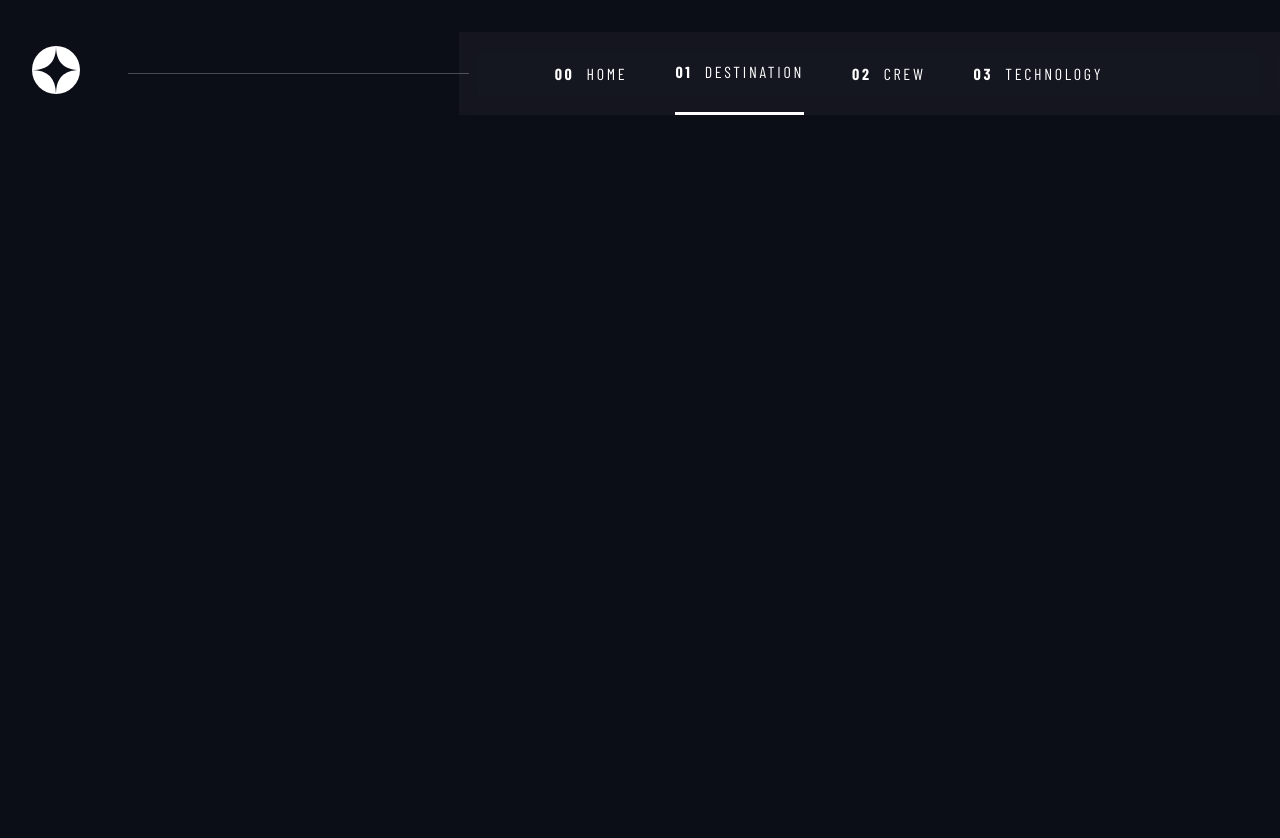
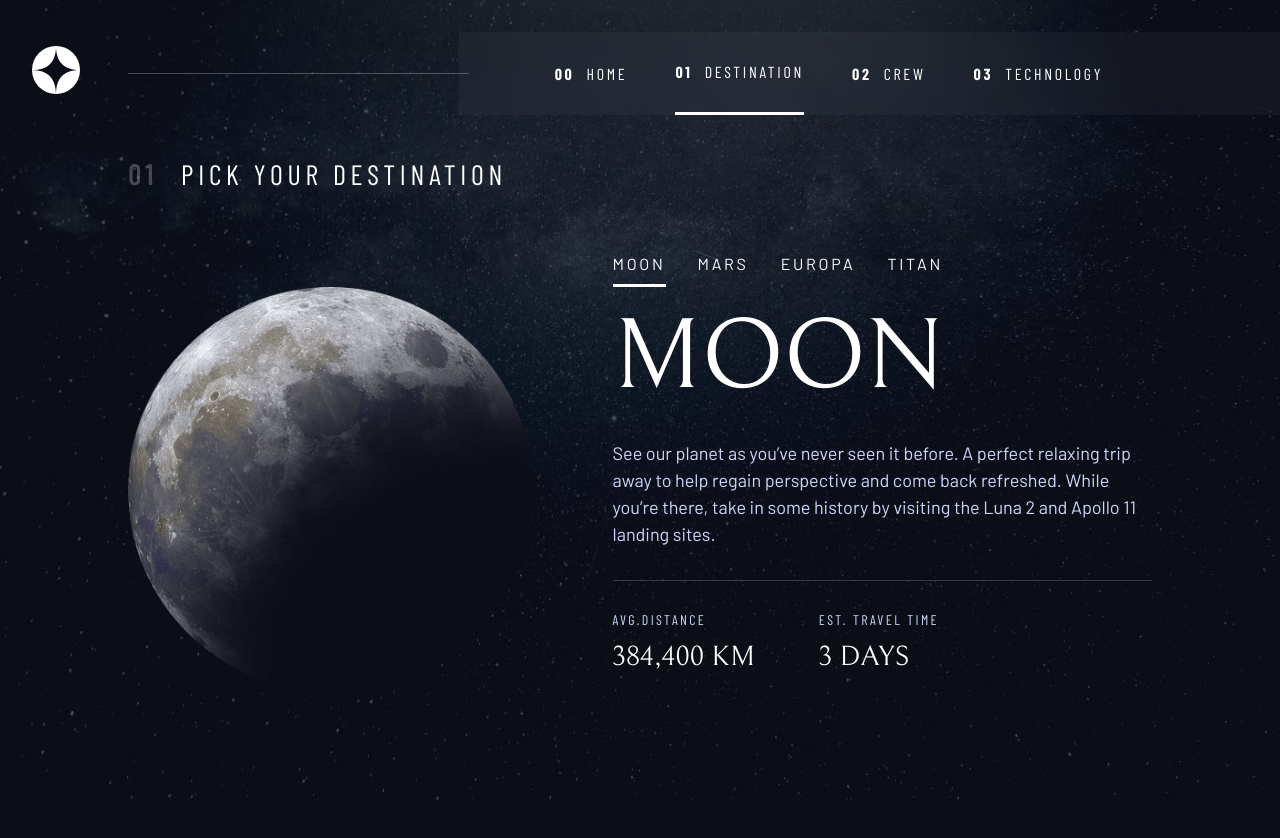
Before and after one commit to zyniiee/space-tourism, a React (Create React App) app: page /destination in a window 1280 px wide. Shown: the top 838 px of the page. Before the commit the page ends 800 px from the top, so only its background shows below. Built offline with nearby package versions, Linux system fonts and the light colour scheme.

Commit message:
Updates V1.2.0 Destination Page Dev

```diff
--- a/package.json
+++ b/package.json
@@ -11,6 +11,7 @@
     "react-dom": "^18.2.0",
     "react-router-dom": "^6.22.3",
     "react-scripts": "5.0.1",
+    "react-tabs": "^6.0.2",
     "react-transition-group": "^4.4.5",
     "styled-components": "^6.1.8",
     "web-vitals": "^2.1.4"
--- a/src/components/Navigation/styles.js
+++ b/src/components/Navigation/styles.js
@@ -1,4 +1,4 @@
-import styled, { css } from "styled-components";
+import styled from "styled-components";
 
 export const Nav = styled.nav`
   padding-top: 2rem;
@@ -63,11 +63,15 @@ export const Span = styled.span`
 `;
 export const Li = styled.li`
   padding: 2rem 0;
+  transition: border-bottom 0.3s ease-in-out;
   &.active {
     border-bottom: 3px solid var(--white);
   }
   @media (max-width: 768px) {
     padding: 0.5rem 0;
+  }
+  &:hover {
+    border-bottom: 3px solid rgba(255, 255, 255, 0.5);
   }
 `;
 export const Line = styled.div`
--- a/src/pages/Crew/index.jsx
+++ b/src/pages/Crew/index.jsx
@@ -1,5 +1,5 @@
 import React from "react";
-
+import { crew } from "../../data";
 const Crew = () => {};
 
 export default Crew;
--- a/src/pages/Destination/index.jsx
+++ b/src/pages/Destination/index.jsx
@@ -1,5 +1,67 @@
-import React from "react";
+import React, { useState } from "react";
+import { Tab, Tabs, TabList, TabPanel } from "react-tabs";
+import { destinations } from "../../data";
+import {
+  DestinationContainer,
+  DetailsContainer,
+  Background,
+  Span,
+  Line,
+  Image,
+  TextsContainer,
+  InfoContaier,
+  InfoText,
+  StyledTabList,
+  StyledTab,
+  MobileHidden,
+} from "./styles";
+const Destination = () => {
+  const [activeDestination, setActiveDestination] = useState(destinations[0]);
+  const handleTabClick = (index) => {
+    setActiveDestination(destinations[index]);
+  };
+  return (
+    <DestinationContainer>
+      <Background />
+      <h5>
+        <Span>01</Span>Pick your destination
+      </h5>
+      <Tabs onSelect={handleTabClick}>
+        <DetailsContainer>
+          <MobileHidden />
+          <StyledTabList>
+            {destinations.map((destination, index) => (
+              <StyledTab key={index}>{destination.name}</StyledTab>
+            ))}
+          </StyledTabList>
+        </DetailsContainer>
 
-const Destination = () => {};
+        {destinations.map((destinations, index) => (
+          <TabPanel key={index}>
+            <DetailsContainer>
+              <Image src={destinations.images.png} alt={destinations.name} />
+              <TextsContainer>
+                <h2>{destinations.name}</h2>
+                <p>{destinations.description}</p>
+
+                <Line />
+                <InfoContaier>
+                  <InfoText>
+                    <p className="subheading-2">Avg.distance</p>
+                    <p className="subheading-1">{destinations.distance}</p>
+                  </InfoText>
+                  <InfoText>
+                    <p className="subheading-2">est. travel time</p>
+                    <p className="subheading-1">{destinations.travel}</p>
+                  </InfoText>
+                </InfoContaier>
+              </TextsContainer>
+            </DetailsContainer>
+          </TabPanel>
+        ))}
+      </Tabs>
+    </DestinationContainer>
+  );
+};
 
 export default Destination;
--- a/src/pages/Destination/styles.js
+++ b/src/pages/Destination/styles.js
@@ -0,0 +1,161 @@
+import styled from "styled-components";
+import { TabList, Tab, TabPanel } from "react-tabs";
+
+export const DestinationContainer = styled.div`
+  width: 100%;
+  display: flex;
+  flex-direction: column;
+  gap: 4rem;
+  padding: 10rem 8rem;
+  align-items: flex-start;
+  box-sizing: border-box;
+  @media (min-width: 768px) and (max-width: 1024px) {
+    padding: 8rem 2rem;
+    width: 100%;
+    height: 100%;
+    gap: 2rem;
+  }
+  @media (max-width: 768px) {
+    width: 100%;
+    height: 100%;
+    padding: 6rem 4rem;
+    align-items: center;
+    gap: 2rem;
+  }
+`;
+export const DetailsContainer = styled.div`
+  display: grid;
+  grid-template-columns: 0.75fr 1fr;
+  gap: 5rem;
+  align-items: center;
+  @media (min-width: 768px) and (max-width: 1024px) {
+    display: flex;
+    flex-direction: column;
+    align-items: center;
+    margin-top: 3rem;
+  }
+  @media (max-width: 768px) {
+    flex-direction: column;
+    display: flex;
+    gap: 3rem;
+    margin-top: 2rem;
+  }
+`;
+export const MobileHidden = styled.div`
+  display: block;
+  @media (min-width: 768px) and (max-width: 1024px) {
+    display: none;
+  }
+  @media (max-width: 768px) {
+    display: none;
+  }
+`;
+export const Image = styled.img`
+  width: 100%;
+  height: auto;
+  object-fit: cover;
+  @media (min-width: 768px) and (max-width: 1024px) {
+    width: 50%;
+  }
+  @media (max-width: 768px) {
+    width: 70%;
+  }
+`;
+export const TextsContainer = styled.div`
+  box-sizing: border-box;
+  width: 100%;
+  display: flex;
+  flex-direction: column;
+  align-items: start;
+  gap: 2rem;
+  @media (min-width: 768px) and (max-width: 1024px) {
+    align-items: center;
+    width: 60%;
+  }
+  @media (max-width: 768px) {
+    align-items: center;
+    width: 80%;
+  }
+`;
+export const InfoContaier = styled.div`
+  display: flex;
+  gap: 4rem;
+  @media (max-width: 768px) {
+    flex-direction: column;
+    gap: 2rem;
+  }
+`;
+export const InfoText = styled.div`
+  display: flex;
+  flex-direction: column;
+  gap: 1rem;
+`;
+export const Background = styled.div`
+  z-index: -1;
+  position: fixed;
+  top: 0;
+  left: 0;
+  width: 100%;
+  height: 100%;
+  background: url("/assets/destination/background-destination-desktop.jpg")
+    no-repeat;
+  background-size: cover;
+  background-position: center;
+  background-attachment: fixed; /* Make the background fixed */
+  @media (min-width: 768px) and (max-width: 1024px) {
+    background: url("/assets/destination/background-destination-tablet.jpg")
+      no-repeat;
+    background-size: cover;
+    background-position: center;
+  }
+  @media (max-width: 768px) {
+    background: url("/assets/destination/background-destination-mobile.jpg")
+      no-repeat;
+    background-size: cover;
+    background-position: center;
+  }
+`;
+
+export const Span = styled.span`
+  font-weight: bold;
+  opacity: 25%;
+  margin-right: 1.5rem;
+  @media (max-width: 768px) {
+    margin-right: 1rem;
+  }
+`;
+
+export const Line = styled.div`
+  background-color: var(--darkGrey);
+  width: 100%;
+  height: 1px;
+`;
+export const StyledTabList = styled(TabList)`
+  display: flex;
+  list-style-type: none;
+  padding: 0;
+  margin: 0;
+`;
+export const StyledTab = styled(Tab)`
+  color: var(--blue);
+  font-size: 16px;
+  letter-spacing: 2.7px;
+  text-transform: uppercase;
+  padding-bottom: 0.5rem;
+  margin-right: 2rem;
+  outline: none;
+  cursor: pointer;
+  &.react-tabs__tab--selected {
+    color: var(--white);
+    border-bottom: 3px solid var(--white);
+  }
+  @media (min-width: 768px) and (max-width: 1024px) {
+    margin: 0 1rem;
+  }
+  @media (max-width: 768px) {
+    text-align: center;
+    margin: 0 1rem;
+    font-size: 14px;
+    letter-spacing: 2.36px;
+  }
+`;
--- a/src/pages/Home/index.jsx
+++ b/src/pages/Home/index.jsx
@@ -1,7 +1,7 @@
 import React from "react";
 import { Link } from "react-router-dom";
 import {
-  Container,
+  HomeContainer,
   Background,
   Details,
   TextsCover,
@@ -12,11 +12,11 @@ import {
 const Home = () => {
   return (
     <>
-      <Container>
+      <HomeContainer>
         <Background />
         <Details>
           <TextsCover>
-            <h5>So, you want to travel to</h5>
+            <h5 className="text--blue">So, you want to travel to</h5>
             <h1>Space</h1>
             <p>
               Let’s face it; if you want to go to space, you might as well
@@ -31,7 +31,7 @@ const Home = () => {
             <ButtonHoverElement />
           </Button>
         </Details>
-      </Container>
+      </HomeContainer>
     </>
   );
 };
--- a/src/pages/Home/styles.js
+++ b/src/pages/Home/styles.js
@@ -1,6 +1,6 @@
 import styled from "styled-components";
 
-export const Container = styled.div`
+export const HomeContainer = styled.div`
   width: 100vw;
   height: 100vh;
   display: flex;
--- a/src/pages/Technology/index.jsx
+++ b/src/pages/Technology/index.jsx
@@ -1,5 +1,5 @@
 import React from "react";
-
+import { technology } from "../../data";
 const Technology = () => {};
 
 export default Technology;
--- a/src/styles.js
+++ b/src/styles.js
@@ -84,6 +84,7 @@ table {
     src: url(${Bellefair});
   }
   :root {
+    --darkGrey: #383b4b;
     --darkBlue: #0b0d17;
     --lightBlue: #d0d6f9;
     --white: #ffffff;
@@ -127,8 +128,11 @@ table {
     font-size: 100px;
     line-height: 1;
     text-transform: uppercase;
-    @media only screen and (max-width:768px ) {
-      font-size: 56px;
+       @media (min-width: 768px) and (max-width: 1024px) {
+      font-size: 80px;
+    }
+    @media (max-width: 768px) {
+        font-size: 56px;
     }
   }
   h3{
@@ -149,8 +153,7 @@ table {
     font-size: 28px;
     line-height: 1;
     text-transform: uppercase;
-    letter-spacing: 4.75px;
-    color: var(--lightBlue);
+    letter-spacing: 4.72px;
      @media (min-width: 768px) and (max-width: 1024px) {
       font-size: 20px;
       letter-spacing: 3.38px;
@@ -160,18 +163,22 @@ table {
       letter-spacing: 2.7px;
     }
   }
+  .text--blue {
+    color: var(--lightBlue);
+  }
   .subheading-1 {
     font-family: 'Bellefair';
     font-size: 28px;
     line-height: 1;
     text-transform: uppercase;
+    color: var(--white);
   }
   .subheading-2 {
     font-family: 'BarlowCondensedRegular';
     font-size: 14px;
     line-height: 1;
     text-transform: uppercase;
-    letter-spacing: 4.25px;
+    letter-spacing: 2.36px;
   }
   .nav_text {
     font-family: 'BarlowCondensedRegular';
@@ -188,7 +195,7 @@ table {
     }
   }
   p {
-    color: var(--lightBlue)
+    color: var(--lightBlue);
   }
 
 `;
```
Also changed, not shown: 1 other file (tests, documents, lock files or other folders).
